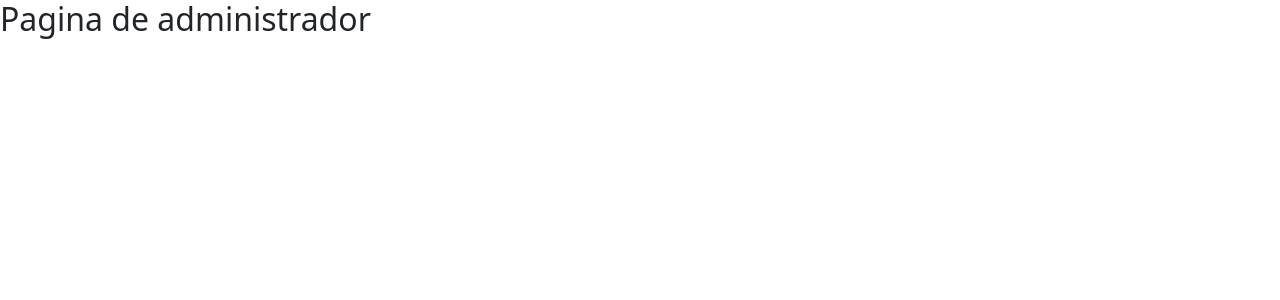
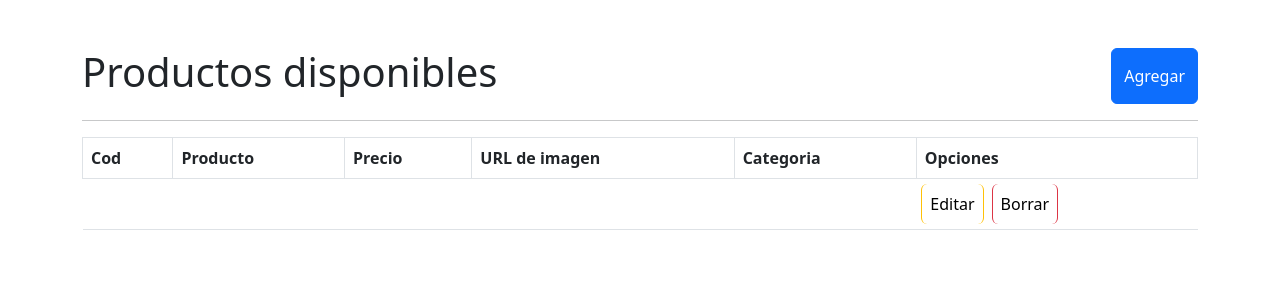
Before and after one commit to Alvaro-Gendo/Cafe-Vespa, a React (Create React App) app: page /administrador in a window 1280 px wide. Shown: the top 300 px of the page. Built offline with nearby package versions, Linux system fonts and the light colour scheme.

Commit message:
agregue la tabla y el subcomponente ItemProducto

```diff
--- a/src/App.jsx
+++ b/src/App.jsx
@@ -5,6 +5,7 @@ import Error404 from "./components/views/Error404";
 import Inicio from "./components/views/Inicio";
 import "bootstrap/dist/css/bootstrap.min.css"
 import Footer from "./components/common/Footer";
+import DetalleProducto from "./components/views/DetalleProducto";
 
 function App() {
   return (
@@ -13,6 +14,7 @@ function App() {
         <Route exact path="/" element={<Inicio></Inicio>}></Route>
         <Route exact path="/administrador" element={<Admin></Admin>}/>
         <Route exact path="/nav" element={<Menu></Menu>}/>
+        <Route exact path="/detalle" element={<DetalleProducto/>}/>
         <Route exact path="/footer" element={<Footer></Footer>}/>
         <Route path="*" element={<Error404></Error404>}/>
       </Routes>
--- a/src/components/views/Admin.jsx
+++ b/src/components/views/Admin.jsx
@@ -1,9 +1,37 @@
+import { Button, Container, Table } from "react-bootstrap";
 
 const Admin = () => {
     return (
-        <div>
-            <h2>Pagina de administrador</h2>
-        </div>
+        <Container className="mt-5">
+            <div className="d-flex justify-content-between">
+            <h1>Productos disponibles</h1>
+             <Button>Agregar</Button>
+            </div>
+            <hr />
+            <Table striped bordered hover>
+                <thead>
+                    <tr>
+                        <th>Cod</th>
+                        <th>Producto</th>
+                        <th>Precio</th>
+                        <th>URL de imagen</th>
+                        <th>Categoria</th>
+                        <th>Opciones</th>
+                    </tr>
+                </thead>
+                <tbody>
+                    <td></td>
+                    <td></td>
+                    <td></td>
+                    <td></td>
+                    <td></td>
+                    <td>
+                        <Button variant="warning" className="m-1">Editar</Button>
+                        <Button variant="danger" className="m-1 text-black">Borrar</Button>
+                    </td>
+                </tbody>
+            </Table>
+        </Container>
     );
 };
 
--- /dev/null
+++ b/src/components/views/DetalleProducto.jsx
@@ -0,0 +1,29 @@
+import { Badge, Card, Col, Container, Row } from "react-bootstrap";
+
+const DetalleProducto = () => {
+  return (
+    <Container className="mt-5">
+      <Card>
+        <Card.Body>
+          <Row>
+            <Col sm={12} md={6} lg={5} >
+              <Card.Img
+                src="https://es.cravingsjournal.com/wp-content/uploads/2018/10/brownies-de-chocolate-5-500x375.jpg"
+                alt="Brownie"
+                className="img-fluid"
+              />
+            </Col>
+            <Col sm={12} md={6} lg={7}>
+              <Card.Title>Brownie</Card.Title>
+              <hr />
+              <Badge bg="success">Dulce</Badge>
+              <Card.Text>Precio $ 400</Card.Text>
+            </Col>
+          </Row>
+        </Card.Body>
+      </Card>
+    </Container>
+  );
+};
+
+export default DetalleProducto;
```
Also changed, not shown: src/components/views/producto/ItemProducto.jsx (added, +10 -0 lines).
